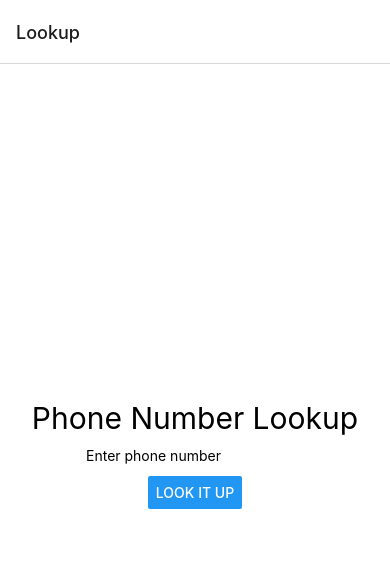
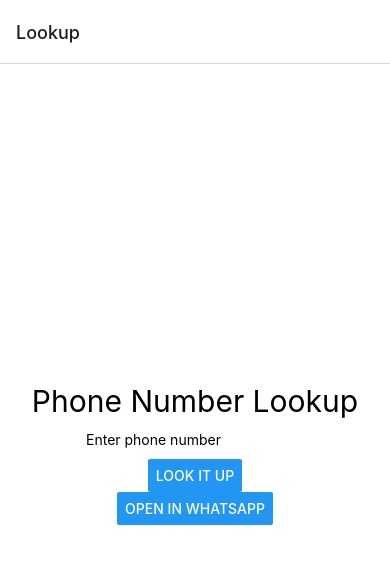
Before and after one commit to gotlougit/phone_nums_reactnative, a React Native app: screen / in a window 390 px wide. Shown: the top 564 px of the page. Built offline with nearby package versions, Linux system fonts and the light colour scheme.

Commit message:
Fix isNumber() implementation and add WhatsApp lookup button

```diff
--- a/App.js
+++ b/App.js
@@ -1,5 +1,5 @@
 import { StatusBar } from 'expo-status-bar';
-import { StyleSheet, Text, TextInput, View, Button } from 'react-native';
+import { StyleSheet, Text, TextInput, View, Button, Linking } from 'react-native';
 import React, { useState } from 'react';
 import { NavigationContainer } from '@react-navigation/native';
 import { createNativeStackNavigator } from '@react-navigation/native-stack';
@@ -33,7 +33,7 @@
 };
 
 function isNumber(number) {
-	if (number.toString.length != 10) {
+	if (number.length != 10) {
 		return false;
 	}
 	return true;
@@ -44,7 +44,7 @@
 	if (name) {
 		name = "";
 	}
-	if (isNumber(number)) {
+	if (!isNumber(number)) {
 		stats = "Error! Enter 10 digit Indian phone number!";
 		refresh();
 		return;
@@ -92,6 +92,20 @@
 	return newstr;
 };
 
+function openInWhatsApp(number, refresh) {
+	if (!isNumber(number)) {
+		stats = "Error! Enter 10 digit Indian phone number!";
+		refresh();
+		return;
+	}
+	let url = "whatsapp://send?phone=91" +
+		number;
+        Linking.openURL(url)
+        .catch(() => {
+			console.log("WhatsApp not installed?");
+        });
+};
+
 function MainScreen() {
 	const [text, setText] = useState('');
 	const [_, setValue] = useState();
@@ -104,7 +118,8 @@
 			<Text style={{fontSize: 30}}>Phone Number Lookup</Text>
 			<TextInput autoComplete='tel-national' keyboardType='phone-pad' textContentType='telephoneNumber' maxLength={10} style={{height: 40}} placeholder="Enter phone number" onChangeText={newText => setText(newText)} defaultValue={text} />
 			<Text>{name}</Text>
-			<Button style={{borderRadius: 25}} title='Look It Up' onPress={() => lookUpNumber(text, refresh)}/>
+			<Button style={styles.button} title='Look It Up' onPress={() => lookUpNumber(text, refresh)}/>
+			<Button style={styles.button} title='Open in WhatsApp' onPress={() => openInWhatsApp(text, refresh)}/>
 			<Text>{stats}</Text>
 			<StatusBar style="auto" />
 		</View>
```
